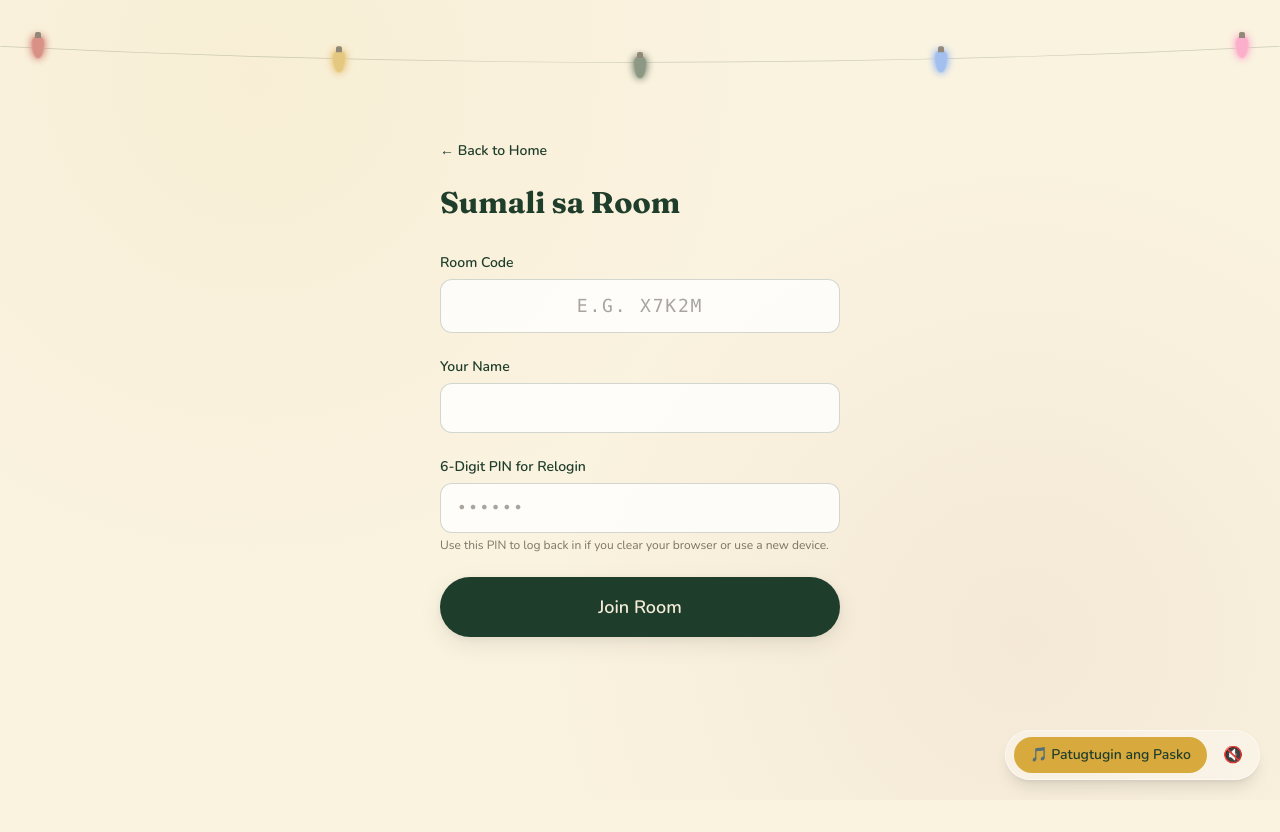
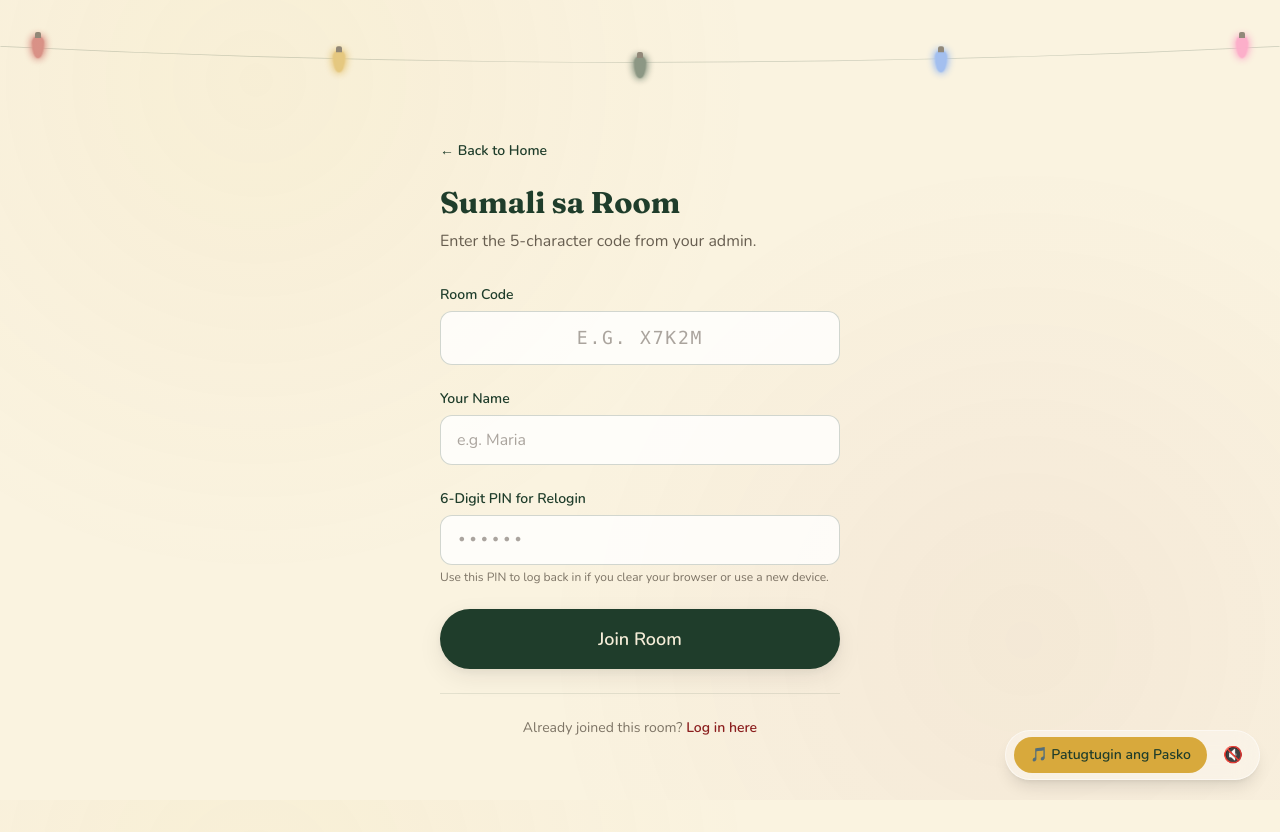
Before and after one commit to jeramelsierra/bunutan-pasko, a Next.js app: page /join in a window 1280 px wide. Before the commit the page ends 800 px from the top, so only its background shows below. Built offline with nearby package versions, Linux system fonts and the light colour scheme.

Commit message:
Add member login link to join page and update PIN label

```diff
--- a/app/join/page.tsx
+++ b/app/join/page.tsx
@@ -4,30 +4,76 @@ import { useRouter } from "next/navigation";
 import Link from "next/link";
 import { ParolRow } from "@/components/ParolRow";
 import { MusicToggle } from "@/components/MusicToggle";
+
 export default function JoinRoomPage() {
   const router = useRouter();
   const [loading, setLoading] = useState(false);
   const [error, setError] = useState<string | null>(null);
   const [form, setForm] = useState({ code: "", name: "", pin: "" });
+
   const handleSubmit = async (e: React.FormEvent) => {
-    e.preventDefault(); setLoading(true); setError(null);
+    e.preventDefault();
+    setLoading(true);
+    setError(null);
     try {
-      const res = await fetch(`/api/rooms/${form.code}/join`, { method: "POST", headers: { "Content-Type": "application/json" }, body: JSON.stringify({ name: form.name, pin: form.pin || undefined }) });
+      const res = await fetch(`/api/rooms/${form.code}/join`, {
+        method: "POST",
+        headers: { "Content-Type": "application/json" },
+        body: JSON.stringify({ name: form.name, pin: form.pin || undefined }),
+      });
       const data = await res.json();
       if (!res.ok) throw new Error(data.error || "Failed to join room");
       router.push(`/room/${form.code.toUpperCase()}`);
-    } catch (err: any) { setError(err.message); setLoading(false); }
+    } catch (err: any) {
+      setError(err.message);
+      setLoading(false);
+    }
   };
+
   return (
     <main className="relative min-h-screen pb-24">
-      <section className="relative pt-4 opacity-50 pointer-events-none"><ParolRow count={5} /></section>
-      <div className="mx-auto max-w-md px-6 pt-8">
-        <Link href="/" className="mb-6 inline-block text-sm font-semibold text-pasko-forest hover:text-pasko-red">← Back to Home</Link>
+      <section className="relative pt-4 opacity-50 pointer-events-none">
+        <ParolRow count={5} />
+      </section>
+
+      <div className="mx-auto max-w-md px-6 pt-8 animate-fade-up">
+        <Link href="/" className="mb-6 inline-block text-sm font-semibold text-pasko-forest hover:text-pasko-red">
+          ← Back to Home
+        </Link>
+
         <h1 className="font-display text-3xl font-bold text-pasko-forest">Sumali sa Room</h1>
-        {error && <div className="mt-6 rounded-lg bg-pasko-red/10 p-4 text-sm text-pasko-red border border-pasko-red/20">{error}</div>}
+        <p className="mt-2 text-pasko-ink/70">Enter the 5-character code from your admin.</p>
+
+        {error && (
+          <div className="mt-6 rounded-lg bg-pasko-red/10 p-4 text-sm text-pasko-red border border-pasko-red/20">
+            {error}
+          </div>
+        )}
+
         <form onSubmit={handleSubmit} className="mt-8 space-y-6">
-          <div><label className="label">Room Code</label><input required type="text" placeholder="e.g. X7K2M" maxLength={5} className="input font-mono text-lg uppercase tracking-widest text-center" value={form.code} onChange={(e) => setForm({ ...form, code: e.target.value.toUpperCase() })} /></div>
-          <div><label className="label">Your Name</label><input required type="text" className="input" value={form.name} onChange={(e) => setForm({ ...form, name: e.target.value })} /></div>
+          <div>
+            <label className="label">Room Code</label>
+            <input
+              required
+              type="text"
+              placeholder="e.g. X7K2M"
+              maxLength={5}
+              className="input font-mono text-lg uppercase tracking-widest text-center"
+              value={form.code}
+              onChange={(e) => setForm({ ...form, code: e.target.value.toUpperCase() })}
+            />
+          </div>
+          <div>
+            <label className="label">Your Name</label>
+            <input
+              required
+              type="text"
+              placeholder="e.g. Maria"
+              className="input"
+              value={form.name}
+              onChange={(e) => setForm({ ...form, name: e.target.value })}
+            />
+          </div>
           <div>
             <label className="label">6-Digit PIN for Relogin</label>
             <input
@@ -44,7 +90,22 @@ export default function JoinRoomPage() {
               Use this PIN to log back in if you clear your browser or use a new device.
             </p>
           </div>
-          <button type="submit" disabled={loading} className="btn-secondary w-full py-4 text-lg">{loading ? "Joining..." : "Join Room"}</button>
+
+          <button type="submit" disabled={loading} className="btn-secondary w-full py-4 text-lg">
+            {loading ? "Joining..." : "Join Room"}
+          </button>
+
+          <div className="mt-6 text-center border-t border-pasko-forest/10 pt-6">
+            <p className="text-sm text-pasko-ink/60">
+              Already joined this room?{" "}
+              <Link
+                href="/member/login"
+                className="font-semibold text-pasko-red hover:underline"
+              >
+                Log in here
+              </Link>
+            </p>
+          </div>
         </form>
       </div>
       <MusicToggle />
```
